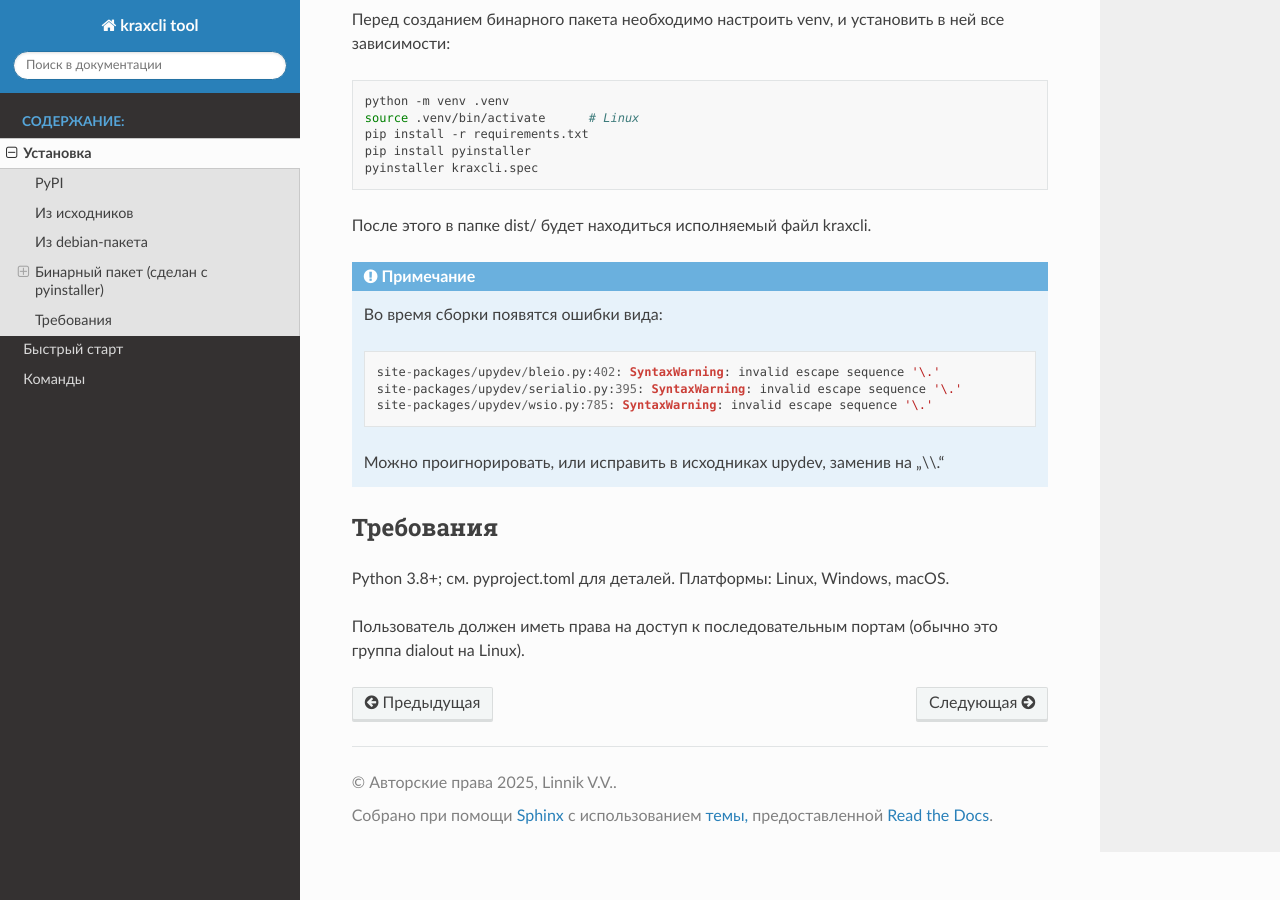
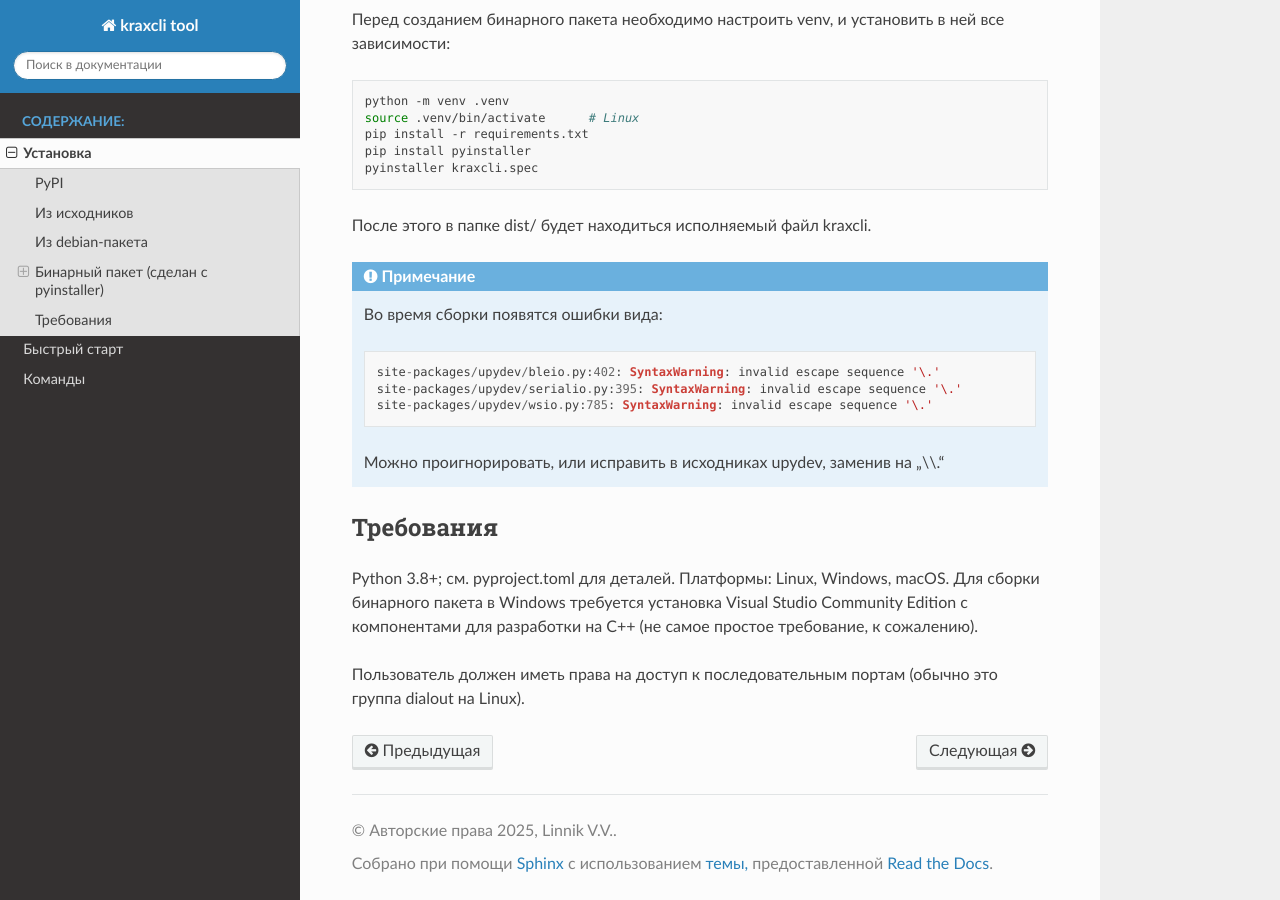
Before and after one commit to vlinnik/kraxcli, a Sphinx documentation site: the page built from docs/source/install.rst, in a window 1280 px wide and 900 px high, scrolled down 1002 px. Built offline with Sphinx 7.4.7 and the Read the Docs theme 3.1.0, drawn with Linux system fonts in a browser that asks for light colours.

Commit message:
Комментарий к сборке под windows

```diff
--- a/docs/source/install.rst
+++ b/docs/source/install.rst
@@ -73,5 +73,7 @@ Windows
 ----------
 Python 3.8+; см. pyproject.toml для деталей.
 Платформы: Linux, Windows, macOS.
+Для сборки бинарного пакета в Windows требуется установка Visual Studio Community Edition
+с компонентами для разработки на C++ (не самое простое требование, к сожалению).
 
 Пользователь должен иметь права на доступ к последовательным портам (обычно это группа dialout на Linux).
```
